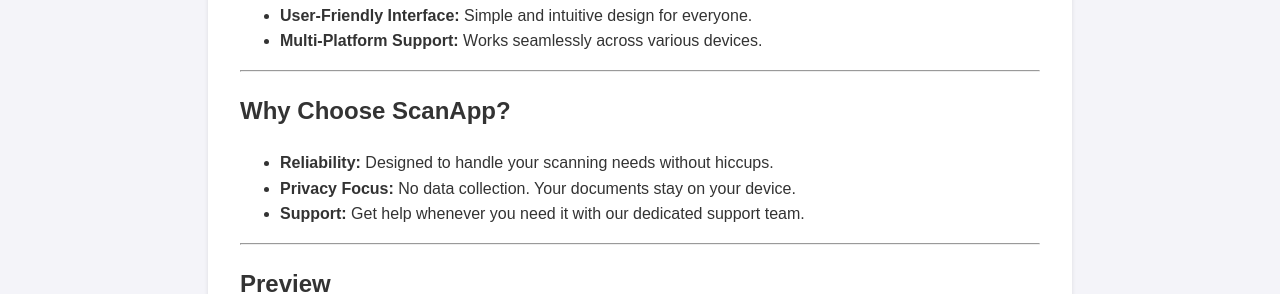
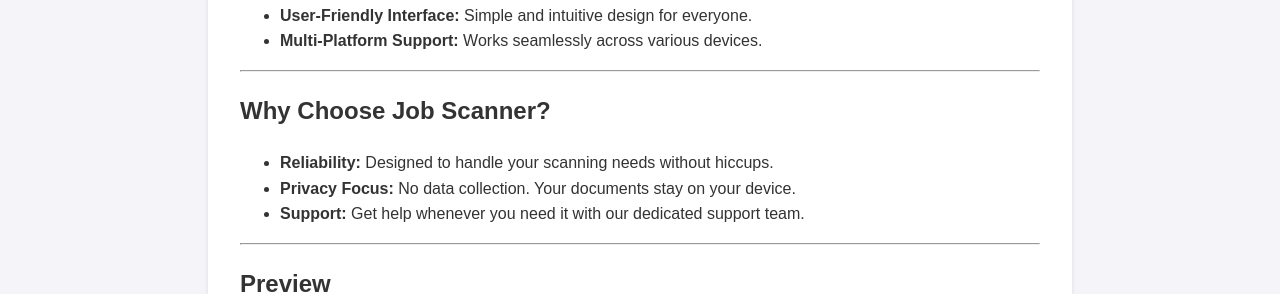
Before and after one commit to K1NJS/K1NJS.github.io, a Jekyll site: the page built from Scan/index.md, in a window 1280 px wide and 1400 px high. Shown: the part 480-774 px from the top of the window. Built offline with Jekyll 4.4.1, drawn with Linux system fonts in a browser that asks for light colours; some of the changed text lies outside the part shown.

Commit message:
Update index.md

```diff
--- a/Scan/index.md
+++ b/Scan/index.md
@@ -17,7 +17,7 @@
 
 ---
 
-## Why Choose ScanApp?
+## Why Choose Job Scanner?
 - **Reliability:** Designed to handle your scanning needs without hiccups.
 - **Privacy Focus:** No data collection. Your documents stay on your device.
 - **Support:** Get help whenever you need it with our dedicated support team.
@@ -30,10 +30,10 @@
 ---
 
 ## Get Started Today!
-Ready to transform the way you handle documents? Download ScanApp now and experience the ease of scanning.
+Ready to transform the way you handle documents? Download Job Scanner now and experience the ease of scanning.
 
 - [Download for iOS](#)
 
 ---
 
-&copy; 2024 K1NJS. All rights reserved. | [Privacy Policy](./policy.md) | [Support](./support.md)
+[Privacy Policy](./policy.md) | [Support](./support.md)
```
